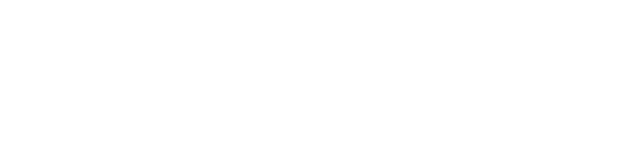
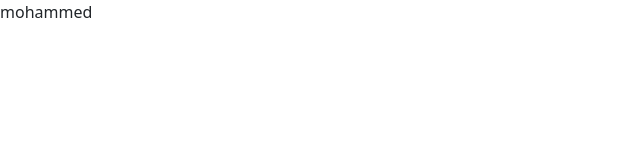
Before and after one commit to makaruos-mekhail/E-Commerce_Project_Frontend, a plain HTML site: page index.html in a window 1280 px wide. Shown: the whole page, without its empty margins (0-640 px from the left). Drawn offline with nearby package versions, Linux system fonts and the light colour scheme.

Commit message:
updated test

```diff
--- a/index.html
+++ b/index.html
@@ -7,10 +7,11 @@
     <meta name="viewport" content="width=device-width, initial-scale=1.0">
     <link rel="stylesheet" href="css/bootstrap.min.css">
     <link rel="stylesheet" href="css/bootstrap.min.css.map">
-    <title>Home</title>
+    <title>mohammed</title>
 </head>
 
 <body>
+    <p>mohammed</p>
 
 </body>
 
```
